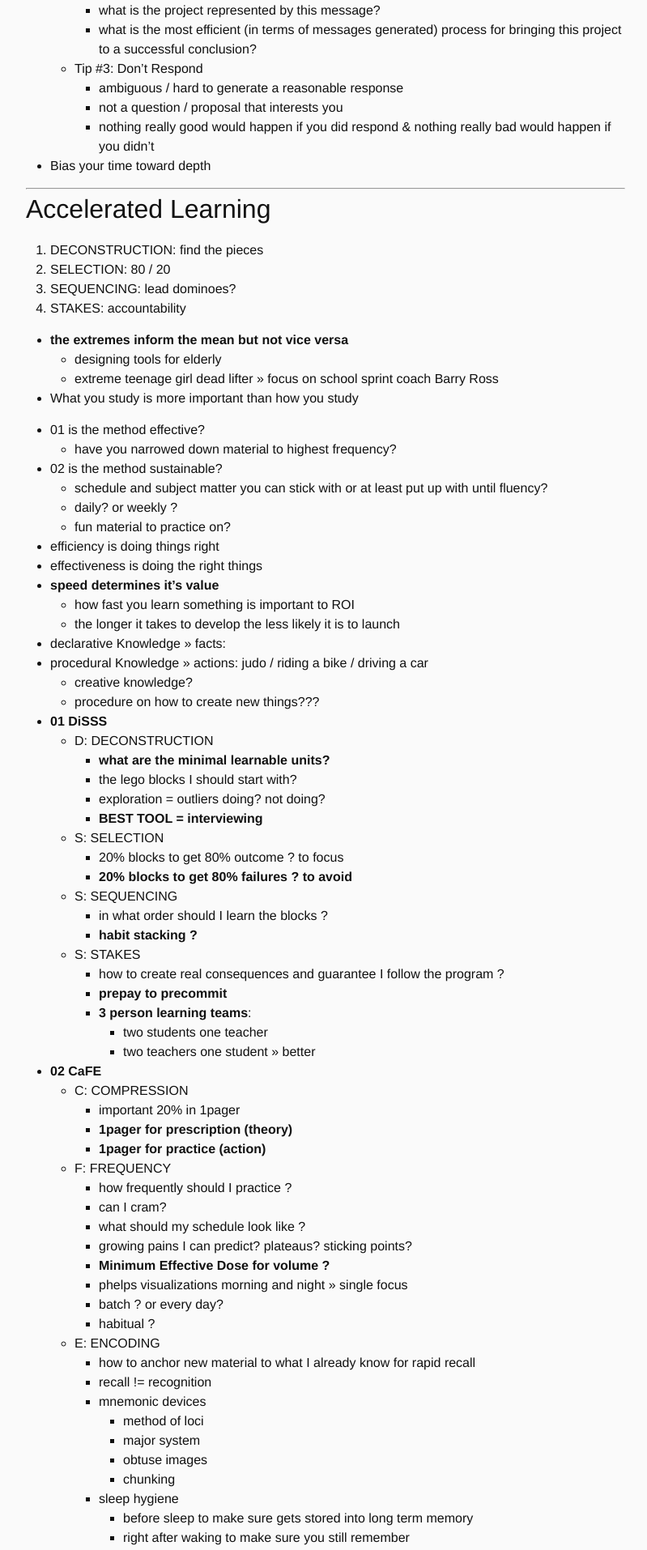
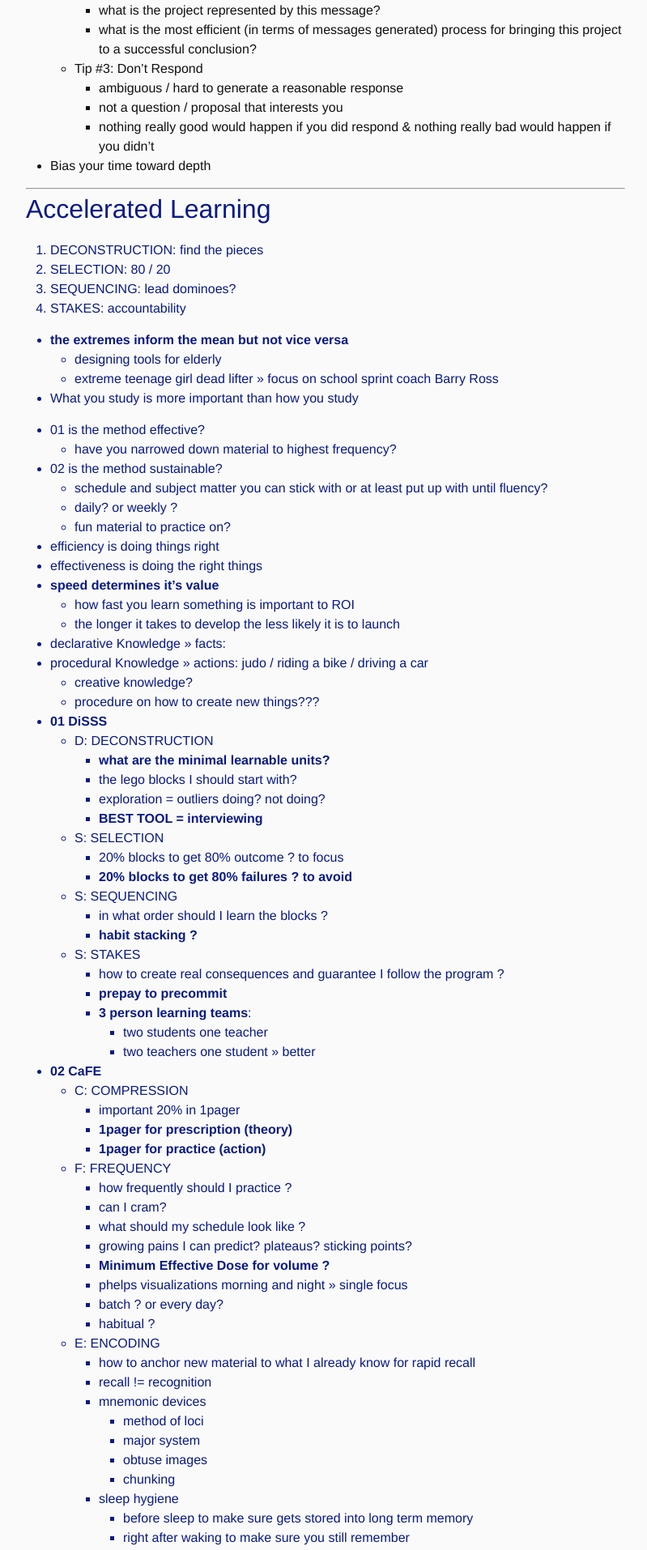
Before and after one commit to reinhardt021/reinhardt021.github.io, a Jekyll site: the page built from x.md, in a window 1280 px wide. Shown: the part 3802-5716 px from the top of the page at 81% size, without its empty margins (238-1037 px from the left). Built offline with Jekyll 4.4.1, drawn with Linux system fonts in a browser that asks for light colours.

Commit message:
trying some CSS coloring

```diff
--- a/css/main.scss
+++ b/css/main.scss
@@ -146,6 +146,10 @@ body {
     border-radius: 5px;
 }
 
+.accelerated-learning {
+    color: #091a84;
+}
+
 .salutations {
   font-size: 1.4em;
 }
--- a/x.md
+++ b/x.md
@@ -172,6 +172,8 @@ permalink: /x/
 
 ---------
 
+<div class="accelerated-learning" markdown=1>
+
 ## Accelerated Learning
 1. DECONSTRUCTION: find the pieces
 2. SELECTION: 80 / 20
@@ -253,6 +255,8 @@ permalink: /x/
     * businesses?
     * something I do for fun?
 
+</div>
+
 ---------
 
 ## Scientific Method
```
